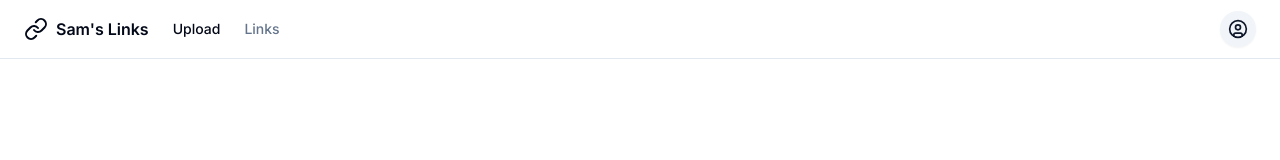
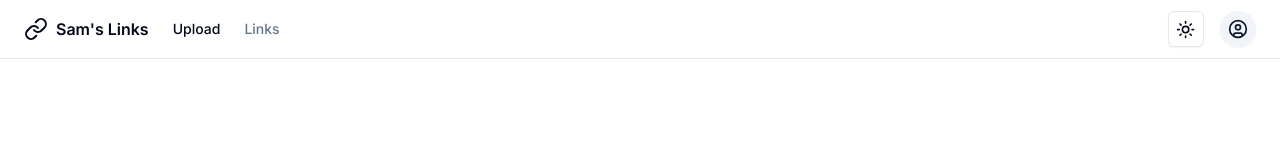
Before and after one commit to SamHep0803/links, a Next.js app: page / in a window 1280 px wide. Shown: the top 160 px of the page. Built offline with nearby package versions, Linux system fonts and the light colour scheme.

Commit message:
feat: theme switcher

```diff
--- a/package.json
+++ b/package.json
@@ -22,6 +22,7 @@
     "drizzle-orm": "^0.29.4",
     "lucide-react": "^0.373.0",
     "next": "^14.2.1",
+    "next-themes": "^0.3.0",
     "postgres": "^3.4.3",
     "react": "18.2.0",
     "react-dom": "18.2.0",
--- /dev/null
+++ b/src/app/_providers/theme-provider.tsx
@@ -0,0 +1,9 @@
+"use client";
+
+import * as React from "react";
+import { ThemeProvider as NextThemesProvider } from "next-themes";
+import { type ThemeProviderProps } from "next-themes/dist/types";
+
+export function ThemeProvider({ children, ...props }: ThemeProviderProps) {
+  return <NextThemesProvider {...props}>{children}</NextThemesProvider>;
+}
--- a/src/app/layout.tsx
+++ b/src/app/layout.tsx
@@ -2,6 +2,7 @@ import "@/styles/globals.css";
 
 import { Inter } from "next/font/google";
 import Navbar from "@/components/navbar";
+import { ThemeProvider } from "./_providers/theme-provider";
 
 const inter = Inter({
   subsets: ["latin"],
@@ -24,10 +25,17 @@ export default function RootLayout({
       <body
         className={`font-sans ${inter.variable} overscroll-none bg-background antialiased`}
       >
-        <div className="flex h-screen min-h-screen w-full flex-col ">
-          <Navbar />
-          {children}
-        </div>
+        <ThemeProvider
+          attribute="class"
+          defaultTheme="system"
+          enableSystem
+          disableTransitionOnChange
+        >
+          <div className="flex h-screen min-h-screen w-full flex-col ">
+            <Navbar />
+            {children}
+          </div>
+        </ThemeProvider>
       </body>
     </html>
   );
--- a/src/components/navbar.tsx
+++ b/src/components/navbar.tsx
@@ -10,6 +10,7 @@ import {
   DropdownMenuTrigger,
 } from "./ui/dropdown-menu";
 import { Sheet, SheetContent, SheetTrigger } from "./ui/sheet";
+import { ModeToggle } from "./theme-switcher";
 
 function Navbar() {
   return (
@@ -67,6 +68,7 @@ function Navbar() {
         </SheetContent>
       </Sheet>
       <div className="flex items-center gap-4">
+        <ModeToggle />
         <DropdownMenu>
           <DropdownMenuTrigger asChild>
             <Button variant="secondary" size="icon" className="rounded-full">
--- /dev/null
+++ b/src/components/theme-switcher.tsx
@@ -0,0 +1,40 @@
+"use client";
+
+import * as React from "react";
+import { Moon, Sun } from "lucide-react";
+import { useTheme } from "next-themes";
+
+import { Button } from "@/components/ui/button";
+import {
+  DropdownMenu,
+  DropdownMenuContent,
+  DropdownMenuItem,
+  DropdownMenuTrigger,
+} from "@/components/ui/dropdown-menu";
+
+export function ModeToggle() {
+  const { setTheme } = useTheme();
+
+  return (
+    <DropdownMenu>
+      <DropdownMenuTrigger asChild>
+        <Button variant="outline" size="icon">
+          <Sun className="h-[1.2rem] w-[1.2rem] rotate-0 scale-100 transition-all dark:-rotate-90 dark:scale-0" />
+          <Moon className="absolute h-[1.2rem] w-[1.2rem] rotate-90 scale-0 transition-all dark:rotate-0 dark:scale-100" />
+          <span className="sr-only">Toggle theme</span>
+        </Button>
+      </DropdownMenuTrigger>
+      <DropdownMenuContent align="end">
+        <DropdownMenuItem onClick={() => setTheme("light")}>
+          Light
+        </DropdownMenuItem>
+        <DropdownMenuItem onClick={() => setTheme("dark")}>
+          Dark
+        </DropdownMenuItem>
+        <DropdownMenuItem onClick={() => setTheme("system")}>
+          System
+        </DropdownMenuItem>
+      </DropdownMenuContent>
+    </DropdownMenu>
+  );
+}
```
Also changed, not shown: 2 other files (tests, documents, lock files or other folders).
